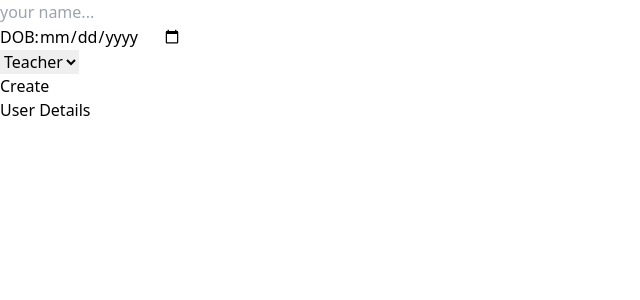
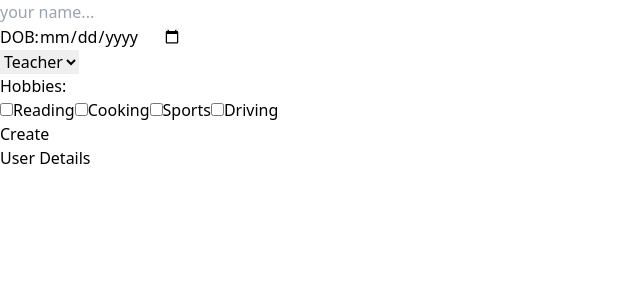
Before and after one commit to ajmal1722/mern-crud-practice, a React (Vite) app in the folder frontend/: page /practice in a window 1280 px wide. Shown: the top 300 px of the page, without its empty margins (0-640 px from the left). Built offline with nearby package versions, Linux system fonts and the light colour scheme.

Commit message:
added checkbox in form

```diff
--- a/frontend/src/components/pages/practice/Form.jsx
+++ b/frontend/src/components/pages/practice/Form.jsx
@@ -1,6 +1,8 @@
 import { useState } from "react"
 
 const Form = ({ handleSubmit, userData, setUserData }) => {
+    const hobbiesOptions = ["Reading", "Cooking", "Sports", "Driving"];
+
     const handleChange = (e) => {
         const { value, name } = e.target;
         // console.log(value, name)
@@ -8,6 +10,20 @@ const Form = ({ handleSubmit, userData, setUserData }) => {
             ...userData, [name] : value
         })
     }
+
+    const handleHobbiesChange = (e) => {
+        const { value, checked } = e.target;
+        setUserData(prevUser => {
+            const hobbies = prevUser.hobbies;
+            return {
+                ...prevUser,
+                hobbies: checked
+                    ? [...hobbies, value] // Add hobby if checked
+                    : hobbies.filter(hobby => hobby !== value) // Remove hobby if unchecked
+            }
+        })
+    }
+
     return (
         <div className='flex justify-center my-10'>
             <form onSubmit={handleSubmit}>
@@ -48,6 +64,23 @@ const Form = ({ handleSubmit, userData, setUserData }) => {
                     </option>
                 </select> <br />
 
+                <div className="my-2">
+                    <label>Hobbies:</label>
+                    <div className="mt-1">
+                        {hobbiesOptions.map(hobby => (
+                            <label className="mr-2 ">
+                                <input
+                                    type="checkbox"
+                                    value={hobby}
+                                    onChange={handleHobbiesChange}
+                                    checked={userData.hobbies.includes(hobby)}
+                                />
+                                {hobby}
+                            </label>
+                        ))}
+                    </div>
+                </div>
+
                 <button type="submit" className="bg-green-500 text-white px-5 p-1 rounded-md my-5">
                     Create
                 </button>
--- a/frontend/src/components/pages/practice/PracticePage.jsx
+++ b/frontend/src/components/pages/practice/PracticePage.jsx
@@ -8,7 +8,7 @@ const PracticePage = () => {
         name: '',
         dob: '',
         role: 'Teacher',
-        hobbies: '',
+        hobbies: [],
     })
     const [users, setUsers] = useState([]);
 
@@ -17,13 +17,14 @@ const PracticePage = () => {
 
         userData.id = Date.now()
         setUsers(prev => [...prev, userData]);
+        // console.log('hobbies:', userData.hobbies)
 
         setUserData({
             id: '',
             name: '',
             dob: '',
             role: 'Teacher',
-            hobbies: '',
+            hobbies: [],
         })
     }
 
--- a/frontend/src/components/pages/practice/SingleUser.jsx
+++ b/frontend/src/components/pages/practice/SingleUser.jsx
@@ -1,6 +1,7 @@
 import { MdOutlineEdit, MdDelete } from "react-icons/md";
 
 const SingleUser = ({ user, deleteUser }) => {
+    console.log('hobbies,,,:', user.hobbies)
     return (
         <div className="border rounded-md shadow-md p-5 m-5 max-w-md mx-auto">
             <div className='flex justify-end'>
@@ -28,7 +29,7 @@ const SingleUser = ({ user, deleteUser }) => {
                 <strong>Role:</strong> {user.role}
             </div>
             <div className="mb-2">
-                <strong>Skills:</strong> {user.skills || "Not provided"}
+                <strong>Hobbies:</strong> {user.hobbies?.map(item =>  <p key={item}>{item}</p>)}
             </div>
         </div>
     );
```
